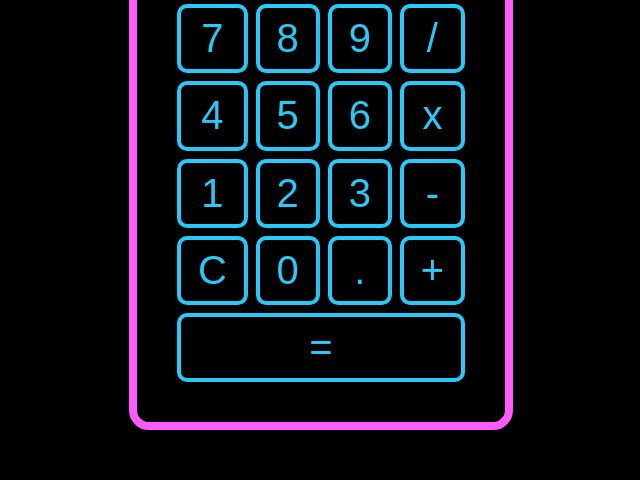
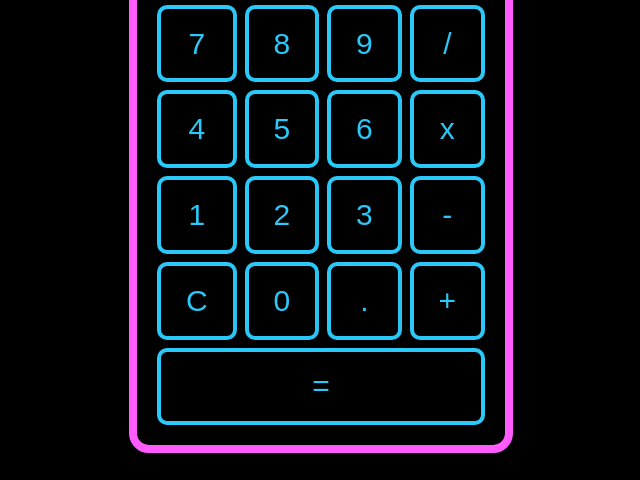
Before and after one commit to somerandomguy-coder/MyCalculator, a plain HTML site: page index.html in a window 1280 px wide. Shown: the part 320-800 px from the top of the page, without its empty margins (319-959 px from the left). Drawn offline with Linux system fonts and the light colour scheme.

Commit message:
fix overflow on Dell computer

```diff
--- a/style.css
+++ b/style.css
@@ -2,7 +2,7 @@
     margin: 0;
     padding: 0;
     box-sizing: border-box;
-    font-size: 40px;
+    font-size: 30px;
 }
 
 h1 {
@@ -11,10 +11,9 @@ h1 {
 
 body {
     height: 100vh;
-    padding: 50px;
     display: flex;
     flex-direction: column;
-    justify-content: space-between;
+    justify-content: space-evenly;
     align-items: center;
     background-color: black;
     color: white;
@@ -32,7 +31,7 @@ body {
         / auto;
     width: 30vw;
     height: 80vh;
-    padding: 40px;
+    padding: 20px;
     gap: 8px;
     border: 8px solid #ff5bff;
     border-radius: 20px;
```
